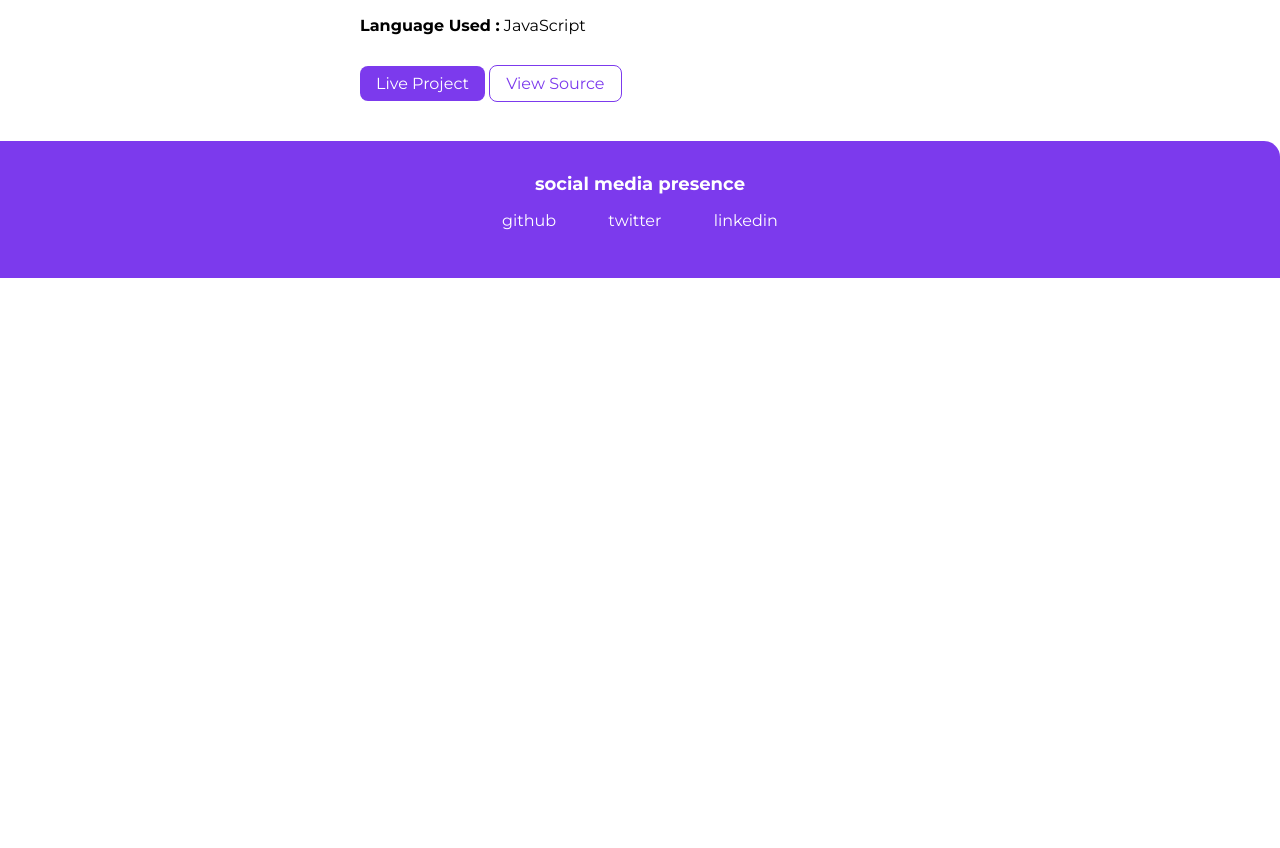
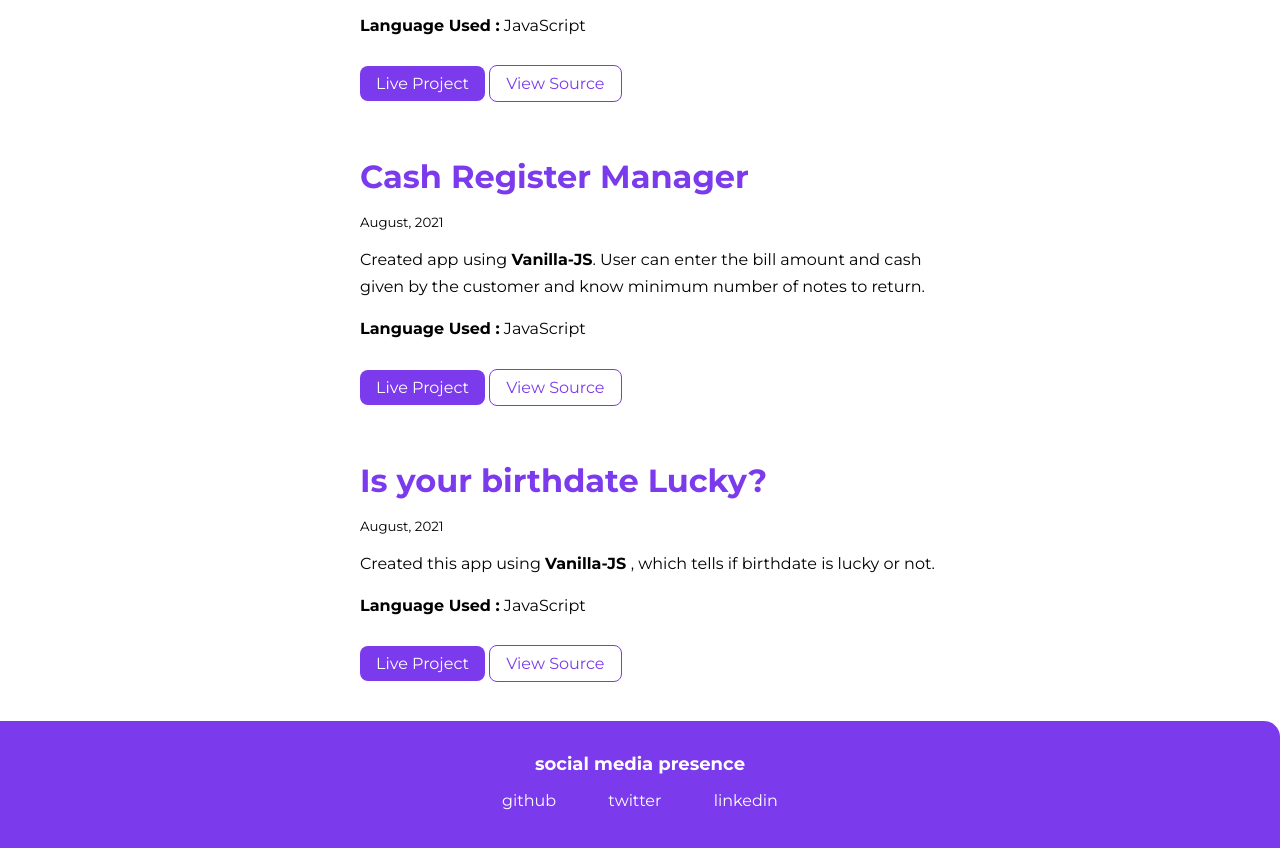
Before and after one commit to Tanjil007/Portfolio, a plain HTML site: page projects.html in a window 1280 px wide. Shown: the part 2840-3688 px from the top of the page. Before the commit the page ends 3118 px from the top, so only its background shows below. Drawn offline with Linux system fonts and the light colour scheme.

Commit message:
doc: updated

```diff
--- a/projects.html
+++ b/projects.html
@@ -112,6 +112,28 @@
 				<a class="link link-secondary" href="">View Source</a>
 			</div>
 		</li>
+		<li>
+			<div class="container container-center">
+				<h1 class="hero-span">Cash Register Manager</h1>
+				<small>August, 2021</small>
+				<p>Created app using <strong>Vanilla-JS</strong>. User can enter the bill amount and cash given by the
+					customer and know minimum number of notes to return.</p>
+				<p><strong>Language Used :</strong> JavaScript</p> <br>
+				<a class="link link-primary" href="https://managecashregister.netlify.app/">Live Project</a>
+				<a class="link link-secondary" href="https://github.com/Tanjil007/mark10-cash-register-manager">View
+					Source</a>
+			</div>
+		</li>
+		<li>
+			<div class="container container-center">
+				<h1 class="hero-span">Is your birthdate Lucky?</h1>
+				<small>August, 2021</small>
+				<p>Created this app using <strong> Vanilla-JS </strong>, which tells if birthdate is lucky or not.</p>
+				<p><strong>Language Used :</strong> JavaScript</p> <br>
+				<a class="link link-primary" href="https://urbirthdayislucky.netlify.app/">Live Project</a>
+				<a class="link link-secondary" href="https://github.com/Tanjil007/mark11-is-your-birthday-lucky">View Source</a>
+			</div>
+		</li>
 	</ul>
 	<footer class="footer">
 		<div class="footer-header">social media presence</div>
```
